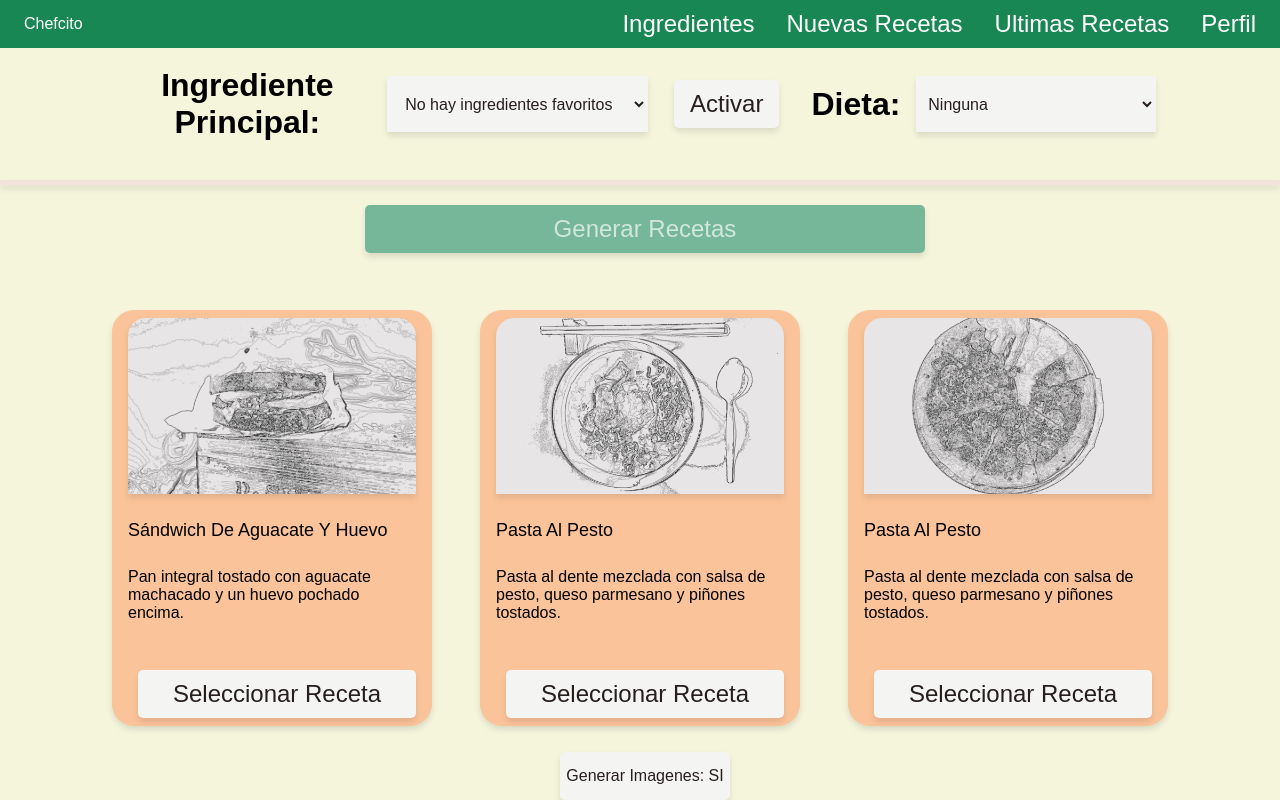
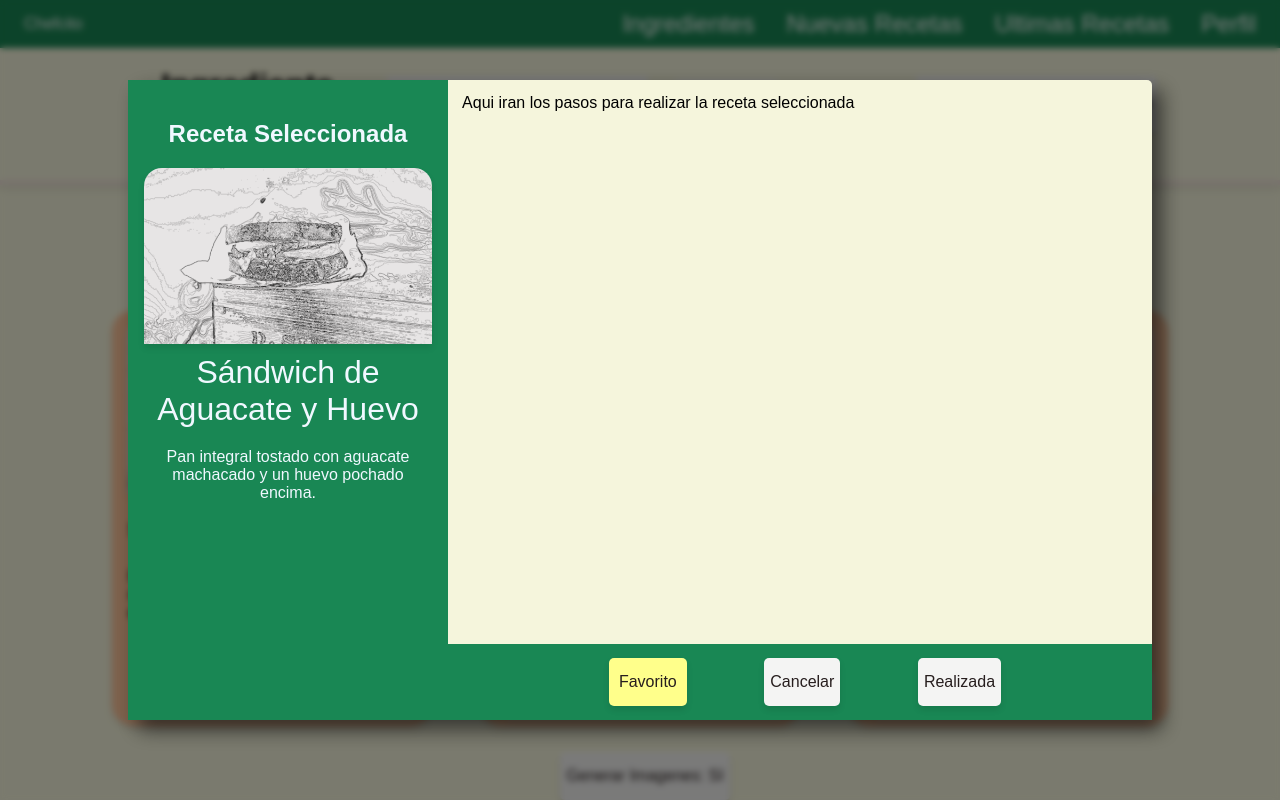
Before and after one commit to GOddovero/chefcito-tesis, a website with bundled scripts: page pages/nuevas_Recetas.html in a window 1280 px wide. Built offline with nearby package versions, Linux system fonts and the light colour scheme; no server answers; a web font is replaced by a local one.

Commit message:
modal receta seleccionada

```diff
--- a/pages/nuevas_Recetas.html
+++ b/pages/nuevas_Recetas.html
@@ -61,8 +61,32 @@
         <button class="btn_seleccionarReceta" id="btn_seleccionarReceta_3">Seleccionar Receta</button>
       </div>
     </div>
-    <button class="activar_GeneracionImagenes" onclick="activarGeneracionImagenes()"
-    id="btn_GeneracionImagenes">Generar Imagenes: SI</button>
+    <button class="activar_GeneracionImagenes" onclick="activarGeneracionImagenes()" id="btn_GeneracionImagenes">Generar
+      Imagenes: SI</button>
+  </div>
+  <div class="modal" id="modal_Receta_Seleccionada">
+    <div class="contenido_modal">
+      <div class="contenido_modal_Receta">
+        <div class="informacion_receta">
+        <h2 id="titulo_modal_Receta_Seleccionada">Receta Seleccionada</h2>
+          <img src="/img/defecto_2.png" class="img_Recetas" id="img_Recetas_Seleccionada">
+          <p class="nombre_Receta_Seleccionada" id="nombre_Receta_Seleccionada">Sándwich de Aguacate y Huevo</p>
+          <text class="descripcion_Receta_Seleccionada" id="descripcion_Receta_Seleccionada"> Pan integral tostado con aguacate machacado y un huevo pochado
+            encima.</text>
+
+        </div>
+        <div class="contenido_modal_pasos">
+          <text class="pasos_Receta_Seleccionada" id="pasos_Receta_Seleccionada">
+            Aqui iran los pasos para realizar la receta seleccionada
+          </text>
+          <div class="botones_modal">
+            <button class="btn_fav" id="btn_fav_modal">Favorito</button>
+            <button class="btn_modal_cancelar" id="btn_modal_cancelar">Cancelar</button>
+            <button class="btn_modal_realizar" id="btn_modal_realizar">Realizada</button>
+          </div>
+        </div>
+      </div>
+    </div>
   </div>
   <script defer type="text/javascript" src="/components/main.js"></script>
   <script defer type="text/javascript" src="/components/f_Navbar.js"></script>
--- a/styles/style_ingredientes.css
+++ b/styles/style_ingredientes.css
@@ -154,7 +154,7 @@ h3 {
 .modal input {
     border: none;
     width: 20vw;
-    height: 5vh;
+    height: 6vh;
     padding: 10px;
     margin-top: 10px;
     font-size: 2vh;
@@ -162,7 +162,7 @@ h3 {
 }
 select{
     width: 20vw;
-    height: 5vh;
+    height: 6vh;
     padding: 10px;
     margin-top: 10px;
     font-size: 2vh;
--- a/styles/style_nuevaReceta.css
+++ b/styles/style_nuevaReceta.css
@@ -146,3 +146,82 @@ select{
 .activar_GeneracionImagenes{
     margin-top: 2%;
 }
+.modal {
+    display: block;
+    position: fixed;
+    z-index: 1000;
+    left: 0;
+    top: 0;
+    width: 100%;
+    height: 100%;
+    background-color: rgba(0,0,0,0.5);
+    backdrop-filter: blur(3px);
+}
+.contenido_modal{
+    background-color: #f5f5dc;
+    border-radius: 5px;
+    width: 80vw;
+    height: 80vh;
+    box-shadow: 10px 10px 20px rgba(0, 0, 0, 0.55);
+    position: absolute;
+    top: 50%;
+    left: 50%;
+    transform: translate(-50%, -50%);
+}
+
+.contenido_modal_Receta {
+    display: grid;
+    grid-template-columns: 1fr 1fr;
+    grid-gap: 0px;
+}
+.img_boton_favorita{
+    width: 20px;
+    height: 20px;
+}
+.btn_fav{
+    background-color: rgb(255, 255, 139);
+    padding: 10px;
+}
+.informacion_receta{
+    display: flex;
+    flex-direction: column;
+    align-items: center;
+    width: 25vw;
+    height: 80vh;
+    background-color: rgb(25, 135, 84);
+    padding: 20px;
+    color:aliceblue;
+}
+.nombre_Receta_Seleccionada{
+    font-size: 2rem;
+    text-align: center;
+    margin-bottom: 10px;
+    margin-top: 10px;
+}
+.descripcion_Receta_Seleccionada{
+    text-align: center;
+    margin-bottom: 10px;
+    margin-top: 10px;
+    font-size: 1rem;
+    overflow: hidden;
+    text-overflow: ellipsis;
+}
+.contenido_modal_pasos{
+    width: 55vw;
+    height: 80vh;
+    overflow-y: hidden;
+    display: flex; /* Enable Flexbox layout */
+    flex-direction: column; /* Stack elements vertically */
+}
+.pasos_Receta_Seleccionada{
+    padding: 2%;
+    flex-grow: 1; /* Allow this element to take up available space */
+}
+.botones_modal{
+    background-color: rgb(25, 135, 84);
+    padding: 2%;
+    display: flex;
+    justify-content: center;
+    gap: 10%;
+
+}
```
